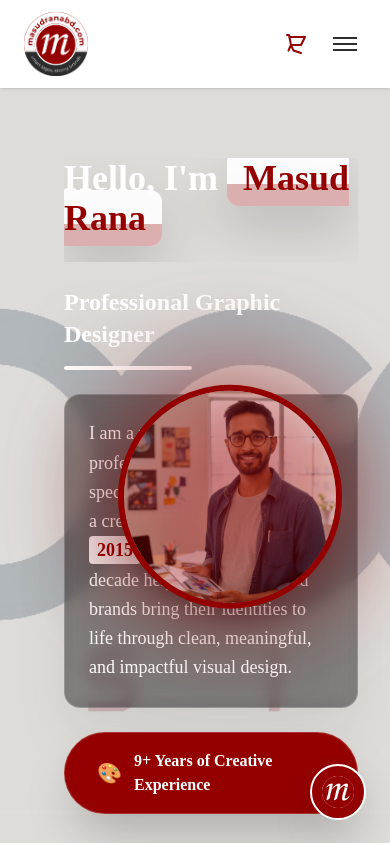
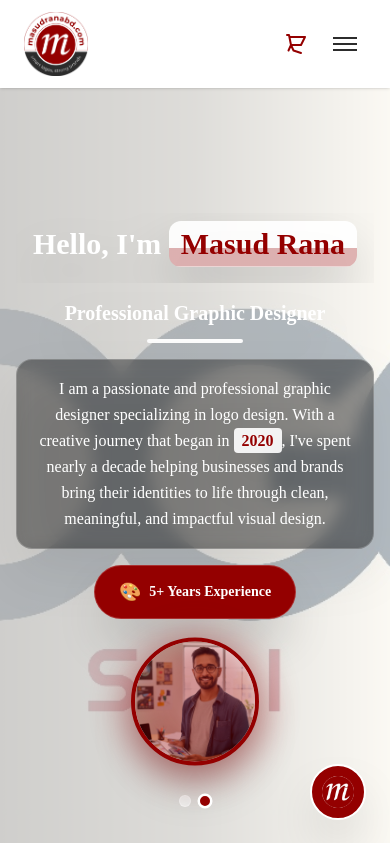
Before and after one commit to epshita-shima/client-masud-rana-portfolio, a React (Vite) app in the folder masud-rana-porfolio/: page / in a window 390 px wide. Shown: the top 843 px of the page. Built offline with nearby package versions, Linux system fonts and the light colour scheme.

Commit message:
change cilent name add footer logo

```diff
--- a/masud-rana-porfolio/src/components/Blog.jsx
+++ b/masud-rana-porfolio/src/components/Blog.jsx
@@ -311,7 +311,7 @@ const Blog = () => {
             >
               <h3 className="text-xl font-bold text-gray-800 mb-4">About the Blog</h3>
               <p className="text-gray-600 mb-4">
-                Sharing design insights, tips, and experiences from my journey as a professional graphic designer since 2015.
+                Sharing design insights, tips, and experiences from my journey as a professional graphic designer since 2020.
               </p>
               <div className="flex items-center gap-3">
                 <div className="w-12 h-12 bg-[#940000] rounded-full flex items-center justify-center">
--- a/masud-rana-porfolio/src/components/Client.jsx
+++ b/masud-rana-porfolio/src/components/Client.jsx
@@ -9,7 +9,7 @@ const Client = () => {
   const clientFeedbacks = [
     {
       img: client1,
-      name: "Drews Brewsvo",
+      name: "Bola Olatunji",
       country: "United States",
       rating: 5,
       feedback:
@@ -18,7 +18,7 @@ const Client = () => {
     },
     {
       img: client2,
-      name: "Bola Olatunji",
+      name: " Drews Brewsvo",
       country: "United States",
       rating: 5,
       feedback:
@@ -120,7 +120,7 @@ const Client = () => {
             { number: "50+", label: "Projects Completed" },
             { number: "45+", label: "Happy Clients" },
             { number: "4.8", label: "Average Rating" },
-            { number: "9+", label: "Years Experience" }
+            { number: "5+", label: "Years Experience" }
           ].map((stat, index) => (
             <div key={index} className="text-center p-6 bg-white rounded-2xl shadow-lg border border-gray-100">
               <div className="text-3xl font-bold text-[#940000] mb-2">{stat.number}</div>
--- a/masud-rana-porfolio/src/components/Experience.jsx
+++ b/masud-rana-porfolio/src/components/Experience.jsx
@@ -72,7 +72,7 @@ const Experience = () => {
                   transition={{ duration: 0.8, delay: 0.4 }}
                   viewport={{ once: true }}
                 >
-                  Since 2015, I've been on a creative journey that has allowed
+                  Since 2020, I've been on a creative journey that has allowed
                   me to transform visions into visual identities. With a
                   deep-rooted passion for design and a sharp eye for aesthetics,
                   I've specialized in crafting compelling logos that blend
--- a/masud-rana-porfolio/src/components/Hero.jsx
+++ b/masud-rana-porfolio/src/components/Hero.jsx
@@ -90,7 +90,7 @@ const Hero = () => {
     }
   };
 
-  return (
+return (
     <div className="hero h-screen w-full text-black mx-auto relative overflow-hidden">
 
       {/* Full Width Background Slider */}
@@ -107,15 +107,15 @@ const Hero = () => {
               backgroundImage: `url(${backgroundImages[currentBgIndex]})`
             }}
           >
-            {/* Dark overlay for better text readability */}
-            <div className="absolute inset-0 bg-black/40"></div>
+            {/* Gradient overlay for better text readability */}
+            <div className="absolute inset-0 bg-gradient-to-r from-black/60 via-black/40 to-transparent lg:bg-gradient-to-r lg:from-black/60 lg:via-black/40 lg:to-transparent"></div>
           </motion.div>
         </AnimatePresence>
       </div>
 
-      {/* Large Profile Image on Right Side */}
+      {/* Large Profile Image - Hidden on small devices, visible on medium and up */}
       <motion.div
-        className="absolute right-12 top-1/2 transform -translate-y-1/2 z-20"
+        className="hidden md:block absolute right-4 lg:right-12 top-1/2 transform -translate-y-1/2 z-20"
         variants={imageVariants}
         initial="hidden"
         animate="visible"
@@ -128,7 +128,7 @@ const Hero = () => {
         >
           <motion.img
             src={Profile}
-            className="w-56 h-56 md:w-72 md:h-72 lg:w-80 lg:h-80 rounded-full border-6 border-[#940000] shadow-2xl bg-white"
+            className="w-48 h-48 md:w-56 md:h-56 lg:w-72 lg:h-72 xl:w-80 xl:h-80 rounded-full border-4 md:border-6 border-[#940000] shadow-2xl bg-white"
             whileHover={{
               boxShadow: "0 20px 50px rgba(148, 0, 0, 0.6)",
               borderWidth: "8px"
@@ -138,7 +138,7 @@ const Hero = () => {
 
           {/* Glow Effect */}
           <motion.div
-            className="absolute inset-0 rounded-full bg-[#940000] blur-2xl opacity-50 z-0"
+            className="absolute inset-0 rounded-full bg-[#940000] blur-xl opacity-50 z-0"
             animate={{
               scale: [1, 1.3, 1],
               opacity: [0.4, 0.6, 0.4]
@@ -149,15 +149,13 @@ const Hero = () => {
               ease: "easeInOut"
             }}
           />
-
-
         </motion.div>
       </motion.div>
 
-      {/* Text Content - More Centered */}
-      <div className="relative z-10 flex items-center h-full w-full px-8 lg:px-20">
+      {/* Text Content - Responsive positioning */}
+      <div className="relative z-10 flex items-center justify-center lg:justify-start h-full w-full px-4 sm:px-6 md:px-8 lg:px-20">
         <motion.div
-          className="text-left space-y-6 max-w-4xl ml-8 lg:ml-16"
+          className="text-center lg:text-left space-y-4 md:space-y-6 w-full max-w-2xl lg:max-w-4xl lg:ml-8 xl:ml-16"
           initial="hidden"
           animate="visible"
         >
@@ -166,7 +164,7 @@ const Hero = () => {
             className="overflow-hidden"
           >
             <motion.h1
-              className="text-4xl md:text-5xl lg:text-6xl font-bold text-white mb-6 drop-shadow-2xl"
+              className="text-3xl sm:text-4xl md:text-5xl lg:text-6xl font-bold text-white mb-4 md:mb-6 drop-shadow-2xl leading-tight"
               variants={textVariants}
               custom={0}
               initial="hidden"
@@ -174,7 +172,7 @@ const Hero = () => {
             >
               Hello, I'm{" "}
               <motion.span
-                className="text-[#940000] relative bg-white/90 px-4 py-2 rounded-xl"
+                className="text-[#940000] relative bg-white/90 px-3 py-1 md:px-4 md:py-2 rounded-xl inline-block mt-2"
                 initial={{ backgroundSize: "0% 100%" }}
                 animate={{ backgroundSize: "100% 100%" }}
                 transition={{ duration: 1.5, delay: 1 }}
@@ -197,12 +195,12 @@ const Hero = () => {
             animate="visible"
           >
             <motion.h2
-              className="text-2xl md:text-3xl lg:text-4xl text-white font-semibold mb-4 drop-shadow-2xl"
+              className="text-xl sm:text-2xl md:text-3xl lg:text-4xl text-white font-semibold mb-3 md:mb-4 drop-shadow-2xl"
               whileInView={{ opacity: 1, x: 0 }}
             >
               Professional Graphic Designer
             </motion.h2>
-            <div className="w-32 h-1 bg-white rounded-full mb-6"></div>
+            <div className="w-24 md:w-32 h-1 bg-white rounded-full mb-4 md:mb-6 mx-auto lg:mx-0"></div>
           </motion.div>
 
           {/* Description */}
@@ -211,15 +209,15 @@ const Hero = () => {
             custom={2}
             initial="hidden"
             animate="visible"
-            className="max-w-2xl"
+            className="w-full"
           >
             <motion.p
-              className="text-lg md:text-xl lg:text-xl text-white leading-relaxed drop-shadow-2xl bg-black/40 rounded-2xl p-6 md:p-6 backdrop-blur-sm border border-white/20"
+              className="text-base sm:text-lg md:text-xl text-white leading-relaxed md:leading-loose drop-shadow-2xl bg-black/40 rounded-2xl p-4 md:p-6 backdrop-blur-sm border border-white/20 mx-auto lg:mx-0 max-w-4xl"
               whileHover={{ scale: 1.01 }}
               transition={{ type: "spring", stiffness: 400 }}
             >
               I am a passionate and professional graphic designer specializing in logo design.
-              With a creative journey that began in <span className="text-[#940000] font-bold bg-white/90 px-2 py-1 rounded">2015</span>,
+              With a creative journey that began in <span className="text-[#940000] font-bold bg-white/90 px-2 py-1 rounded">2020</span>,
               I've spent nearly a decade helping businesses and brands bring their identities
               to life through clean, meaningful, and impactful visual design.
             </motion.p>
@@ -231,10 +229,10 @@ const Hero = () => {
             custom={3}
             initial="hidden"
             animate="visible"
-            className="flex"
+            className="flex justify-center lg:justify-start"
           >
             <motion.div
-              className="inline-flex items-center gap-3 bg-[#940000] text-white px-8 py-4 rounded-full shadow-2xl backdrop-blur-sm border border-white/20"
+              className="inline-flex items-center gap-2 md:gap-3 bg-[#940000] text-white px-6 py-3 md:px-8 md:py-4 rounded-full shadow-2xl backdrop-blur-sm border border-white/20"
               whileHover={{
                 scale: 1.05,
                 boxShadow: "0 20px 40px rgba(148, 0, 0, 0.6)"
@@ -242,13 +240,48 @@ const Hero = () => {
               whileTap={{ scale: 0.95 }}
             >
               <motion.span
-                className="text-xl"
+                className="text-lg md:text-xl"
                 animate={{ rotate: [0, 10, -10, 0] }}
                 transition={{ duration: 2, repeat: Infinity, repeatDelay: 5 }}
               >
                 🎨
               </motion.span>
-              <span className="text-base md:text-lg font-semibold">9+ Years of Creative Experience</span>
+              <span className="text-sm md:text-base lg:text-lg font-semibold">5+ Years Experience</span>
+            </motion.div>
+          </motion.div>
+
+          {/* Small Device Profile Image - Only visible on mobile */}
+          <motion.div
+            className="md:hidden flex justify-center mt-6"
+            initial={{ opacity: 0, scale: 0.8 }}
+            animate={{ opacity: 1, scale: 1 }}
+            transition={{ delay: 1.5 }}
+          >
+            <motion.div className="relative">
+              <motion.img
+                src={Profile}
+                className="w-32 h-32 rounded-full border-4 border-[#940000] shadow-2xl bg-white"
+                animate={{
+                  y: [0, -10, 0]
+                }}
+                transition={{
+                  duration: 3,
+                  repeat: Infinity,
+                  ease: "easeInOut"
+                }}
+              />
+              <motion.div
+                className="absolute inset-0 rounded-full bg-[#940000] blur-lg opacity-50 z-0"
+                animate={{
+                  scale: [1, 1.2, 1],
+                  opacity: [0.3, 0.5, 0.3]
+                }}
+                transition={{
+                  duration: 3,
+                  repeat: Infinity,
+                  ease: "easeInOut"
+                }}
+              />
             </motion.div>
           </motion.div>
 
@@ -258,13 +291,13 @@ const Hero = () => {
             custom={4}
             initial="hidden"
             animate="visible"
-            className="flex gap-3 mt-8"
+            className="flex justify-center lg:justify-start gap-2 md:gap-3 mt-6 md:mt-8"
           >
             {backgroundImages.map((_, index) => (
               <button
                 key={index}
                 onClick={() => setCurrentBgIndex(index)}
-                className={`w-4 h-4 rounded-full transition-all duration-300 ${
+                className={`w-3 h-3 md:w-4 md:h-4 rounded-full transition-all duration-300 ${
                   index === currentBgIndex
                     ? 'bg-[#940000] scale-125 border-2 border-white'
                     : 'bg-white/60 hover:bg-white/80 border border-white/40'
@@ -277,21 +310,48 @@ const Hero = () => {
 
       {/* Scroll Indicator */}
       <motion.div
-        className="absolute bottom-8 left-1/2 transform -translate-x-1/2 z-10"
+        className="absolute bottom-6 left-1/2 transform -translate-x-1/2 z-10"
         initial={{ opacity: 0, y: 20 }}
         animate={{ opacity: 1, y: 0 }}
         transition={{ delay: 2 }}
       >
         <motion.div
-          animate={{ y: [0, 10, 0] }}
+          animate={{ y: [0, 8, 0] }}
           transition={{ duration: 2, repeat: Infinity }}
-          className="text-white/80 text-sm flex flex-col items-center gap-2"
+          className="text-white/80 text-xs md:text-sm flex flex-col items-center gap-1 md:gap-2"
         >
           <span>Scroll Down</span>
-          <svg className="w-5 h-5" fill="none" stroke="currentColor" viewBox="0 0 24 24">
+          <svg className="w-4 h-4 md:w-5 md:h-5" fill="none" stroke="currentColor" viewBox="0 0 24 24">
             <path strokeLinecap="round" strokeLinejoin="round" strokeWidth={2} d="M19 14l-7 7m0 0l-7-7m7 7V3" />
           </svg>
         </motion.div>
+      </motion.div>
+
+      {/* Social Media Links - Bottom Left */}
+      <motion.div
+        className="absolute bottom-6 left-4 md:left-8 z-10 hidden md:flex flex-col gap-3"
+        initial={{ opacity: 0, x: -20 }}
+        animate={{ opacity: 1, x: 0 }}
+        transition={{ delay: 2.5 }}
+      >
+        {[
+          { icon: "📘", label: "Facebook" },
+          { icon: "📷", label: "Instagram" },
+          { icon: "💼", label: "LinkedIn" }
+        ].map((social, index) => (
+          <motion.a
+            key={social.label}
+            href="#"
+            className="w-10 h-10 bg-white/20 backdrop-blur-sm rounded-full flex items-center justify-center text-white border border-white/30 hover:bg-[#940000] hover:border-[#940000] transition-all duration-300"
+            whileHover={{ scale: 1.1 }}
+            whileTap={{ scale: 0.9 }}
+            initial={{ opacity: 0, y: 20 }}
+            animate={{ opacity: 1, y: 0 }}
+            transition={{ delay: 2.5 + index * 0.1 }}
+          >
+            <span className="text-lg">{social.icon}</span>
+          </motion.a>
+        ))}
       </motion.div>
     </div>
   );
--- a/masud-rana-porfolio/src/components/WorkGalary.jsx
+++ b/masud-rana-porfolio/src/components/WorkGalary.jsx
@@ -114,7 +114,7 @@ const WorkGalary = () => {
         </div>
 
         {/* Gallery Cards */}
-        <div className="grid grid-cols-1 sm:grid-cols-2 lg:grid-cols-3 xl:grid-cols-3 gap-6 pb-12">
+        <div className="grid grid-cols-1 sm:grid-cols-2 md:grid-cols-3 lg:grid-cols-4 xl:grid-cols-4 gap-6 pb-12">
           {allWorks.map((work) => (
             <motion.div
               key={work.id}
--- a/masud-rana-porfolio/src/pages/About/About.jsx
+++ b/masud-rana-porfolio/src/pages/About/About.jsx
@@ -103,7 +103,7 @@ const About = () => {
                 transition={{ delay: 0.5, type: "spring" }}
               >
                 <div className="text-center">
-                  <div className="text-2xl font-bold">9+ Years</div>
+                  <div className="text-2xl font-bold">5+ Years</div>
                   <div className="text-sm">Experience</div>
                 </div>
               </motion.div>
@@ -128,7 +128,7 @@ const About = () => {
               <p className="text-xl text-gray-600 leading-relaxed mb-8">
                 A passionate <strong>Graphic Designer</strong> specializing in creating
                 meaningful brand identities through strategic logo design.
-                Transforming visions into visual stories since <strong>2015</strong>.
+                Transforming visions into visual stories since <strong>2020</strong>.
               </p>
             </motion.div>
 
--- a/masud-rana-porfolio/src/pages/Article/Article.jsx
+++ b/masud-rana-porfolio/src/pages/Article/Article.jsx
@@ -10,7 +10,7 @@ const Article = () => {
 
   const articleData = {
     title: "Designing With Purpose: Creating Meaningful Visual Experiences",
-    description: "Discover how purposeful design transforms brands and creates lasting impressions. Learn from professional graphic designer Masud Rana with 9+ years of experience.",
+    description: "Discover how purposeful design transforms brands and creates lasting impressions. Learn from professional graphic designer Masud Rana with 5+ years of experience.",
     excerpt: "As a graphics designer, it's not just about making things pretty—it's about communicating visually and creating meaningful experiences that resonate with audiences.",
     author: "Masud Rana",
     publishDate: "2025-05-20",
@@ -166,7 +166,7 @@ const Article = () => {
                 />
                 <div>
                   <p className="font-semibold text-gray-800">{articleData.author}</p>
-                  <p className="text-sm text-gray-600">Professional Graphic Designer • 9+ Years Experience</p>
+                  <p className="text-sm text-gray-600">Professional Graphic Designer • 5+ Years Experience</p>
                 </div>
               </div>
               <div className="flex items-center gap-4 text-sm text-gray-600">
@@ -221,7 +221,7 @@ const Article = () => {
                   your message with clarity and impact.
                 </p>
                 <p className="text-gray-700 leading-relaxed mb-6 text-lg">
-                  In my 9+ years as a professional graphic designer, I've learned that great design tells a story.
+                  In my 5+ years as a professional graphic designer, I've learned that great design tells a story.
                   Each element—from typography choices to color schemes—plays a specific role in that narrative.
                   When I approach a new project, whether it's a logo design or a complete brand identity, I always
                   start by asking: "What story are we trying to tell, and how can visual hierarchy help tell it better?"
@@ -384,7 +384,7 @@ const Article = () => {
               <div className="flex-1">
                 <h3 className="text-2xl font-bold text-gray-800 mb-3">About {articleData.author}</h3>
                 <p className="text-gray-600 mb-4 text-lg leading-relaxed">
-                  Professional Graphic Designer with 9+ years of experience specializing in logo design,
+                  Professional Graphic Designer with 5+ years of experience specializing in logo design,
                   brand identity, and visual storytelling. Passionate about creating designs that not only
                   look beautiful but also serve strategic business purposes and drive measurable results.
                 </p>
--- a/masud-rana-porfolio/src/pages/Home/Home/Home.jsx
+++ b/masud-rana-porfolio/src/pages/Home/Home/Home.jsx
@@ -47,8 +47,9 @@ const Home = () => {
       </motion.button>
 
       <Hero></Hero>
+
+      <WorkGalary></WorkGalary>
       <Experience></Experience>
-      <WorkGalary></WorkGalary>
       <Client></Client>
       <Contact></Contact>
     </div>
```
Also changed, not shown: masud-rana-porfolio/src/components/Contact.jsx (+13 -15 lines), masud-rana-porfolio/src/components/Footer.jsx (+149 -36 lines), masud-rana-porfolio/src/main.jsx (+14 -15 lines), 1 other file (tests, documents, lock files or other folders).
